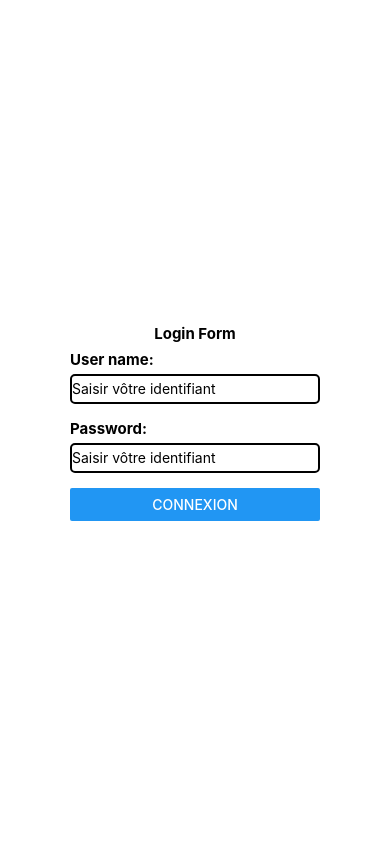
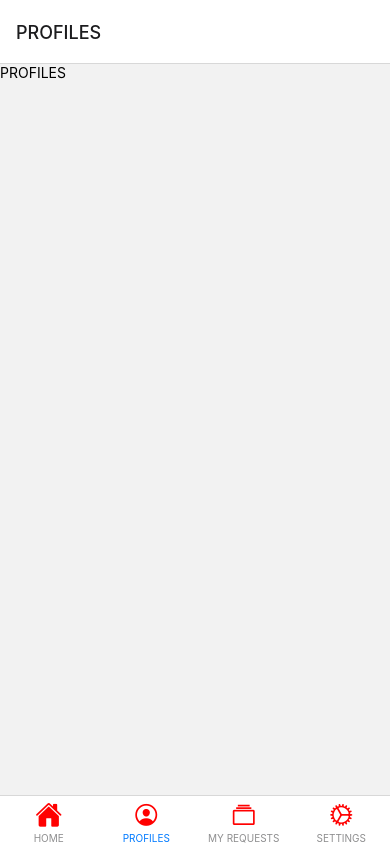
Before and after one commit to Timboliba/staff_travel_management, a React Native app: screen /PROFILES in a window 390 px wide. Built offline with nearby package versions, Linux system fonts and the light colour scheme.

Commit message:
Création d'une paghe d'accueil

```diff
--- a/App.js
+++ b/App.js
@@ -1,23 +1,86 @@
-import { StatusBar } from 'expo-status-bar';
-import { StyleSheet, Text, View } from 'react-native';
-import {TextInput} from 'react-native';
-import Formulaire  from './Formulaire';
+import { NavigationContainer } from "@react-navigation/native";
+import { createBottomTabNavigator } from "@react-navigation/bottom-tabs";
+import { StyleSheet, Text, View, ImageBackground } from "react-native";
+import Ionicons from 'react-native-vector-icons/Ionicons';
+import Formulaire from './Formulaire';
+import Parametres from './Parametres';
+
+const tab = createBottomTabNavigator();
+
+function Accueil() {
+  return (
+    <View style={styles.page}>
+      <Text>HOME</Text>
+    </View>
+  );
+}
+
+function Profil() {
+  return (
+    <View style={styles.page}>
+      <Text>PROFILES</Text>
+    </View>
+  );
+}
+
+function MesDemandes() {
+  return (
+    <View style={styles.page}>
+      <Text>MY  REQUESTS</Text>
+    </View>
+  );
+}
+
+function Parametre() {
+  return (
+    <View style={styles.page}>
+      <Parametres />
+    </View>
+  );
+}
+
+
 
 export default function App() {
   return <>
-    <View style={styles.container}>
-      <Formulaire/>
-    </View>
+    <NavigationContainer>
+      <tab.Navigator
+        screenOptions={({ route }) => ({
+          tabBarIcon: ({ focused, color, size }) => {
+            let iconName;
+            if (route.name == "HOME") {
+              iconName = "home"
+            } else if (route.name == "SETTINGS") {
+              iconName = "cog-outline"
+            }
+            else if (route.name == "PROFILES") {
+              iconName = "person-circle-outline"
+            }
+            else if (route.name == "MY REQUESTS") {
+              iconName = "albums-outline"
+            }
+            return <Ionicons name={iconName} size={27} color='red' />
+          }
+        })}
+      >
+        <tab.Screen name="HOME" component={Accueil} />
+        <tab.Screen name="PROFILES" component={Profil} />
+        <tab.Screen name="MY REQUESTS" component={MesDemandes} />
+        <tab.Screen name="SETTINGS" component={Parametre} />
+      </tab.Navigator>
+    </NavigationContainer>
   </>;
 }
 
 const styles = StyleSheet.create({
   container: {
     flex: 1,
-    backgroundColor: '#fff',
     alignItems: 'center',
-    justifyContent: 'center',
+    justifyContent: 'center'
   },
+  page: {
+    backgroundColor: 'whiteSmoke'
+  }
 
 
 });
--- a/Formulaire.js
+++ b/Formulaire.js
@@ -1,10 +1,11 @@
 import React, { useState } from 'react';
+import Logo from './Logo';
 
-import {TextInput,View,Text,Button,StyleSheet} from 'react-native';
+import { TextInput, View, Text, Button, Image, StyleSheet } from 'react-native';
 
 
 
-const Formulaire=()=>{
+const Formulaire = () => {
     const [username, setUsername] = useState('');
     const [password, setPassword] = useState('');
 
@@ -12,32 +13,33 @@ const Formulaire=()=>{
         alert(`Username: ${username}, Password: ${password}`);
     }
 
-    return<>
-        <View>
-            <Text style={{textAlign:"center",fontSize:15,fontWeight:'bold',marginBottom:7}}>Login Form</Text>
+    return <>
+        <Logo />
+        <View style={{ backgroundColor: 'teal', width: '100%', alignItems: "center", height: '60%', paddingTop: '10%' }}>
             <Text style={styles1.texte}>User name:</Text>
-            <TextInput style={styles1.input} placeholder="Saisir vôtre identifiant" require  onChangeText={setUsername}/>
+            <TextInput style={styles1.input} placeholder="Saisir vôtre identifiant" onChangeText={setUsername} />
             <Text style={styles1.texte}>Password:</Text>
-            <TextInput style={styles1.input} placeholder="Saisir vôtre identifiant" required secureTextEntry={true}  onChangeText={setPassword}/>
-            <Button  title="Connexion" style={styles1.texte,styles1.button} onPress={handleLogin}/>
+            <TextInput style={styles1.input} placeholder="Saisir vôtre identifiant" secureTextEntry={true} onChangeText={setPassword} />
+            <Button title="Connexion" style={{ textDecorationColor: "black", color: "white" }} onPress={handleLogin} />
         </View>
     </>;
 }
 
-const styles1=StyleSheet.create({
-    input:{
-       width:250,
+const styles1 = StyleSheet.create({
+    input: {
+        width: 250,
         borderWidth: 2,
-       borderRadius:5,
-       height:30,
-       marginBottom:15
+        borderRadius: 5,
+        height: 30,
+        marginBottom: 5,
+        backgroundColor: "white"
     },
-      texte:{
-       fontSize:15,
-       fontWeight:'bold',
-       marginBottom:5
+    texte: {
+        fontSize: 15,
+        fontWeight: 'bold',
+        marginBottom: 5
     },
-      button:{
+    button: {
         borderWidth: 1,
         borderColor: '#000000',
     }
--- /dev/null
+++ b/Logo.js
@@ -0,0 +1,10 @@
+import { View, Image } from 'react-native';
+
+const Logo = () => {
+    return <>
+        <View style={{ backgroundColor: "transparent", height: '40%', backgroundColor: "red", padding: 0, margin: 0 }}>
+            <Image source={require('./assets/logo.png')} style={{ height: '100%' }} />
+        </View>
+    </>;
+}
+export default Logo;
--- /dev/null
+++ b/Mode.js
@@ -0,0 +1,6 @@
+const Mode = () => {
+    return <>
+
+    </>;
+}
+export default Mode;
--- /dev/null
+++ b/Parametres.js
@@ -0,0 +1,38 @@
+import { Text, TextInput, View, Image, StyleSheet } from 'react-native';
+import Ionicons from 'react-native-vector-icons/Ionicons';
+
+const Parametres = () => {
+    return <>
+        <View style={{ height: "100%" }}>
+            <View style={StyleParametre.parametreStyle}>
+                <Ionicons name="shield-checkmark-outline" size={27} color='red' /><Text style={StyleParametre.textPara}>Sécurité</Text>
+            </View>
+            <View style={StyleParametre.parametreStyle}>
+                <Ionicons name="color-palette-outline" size={27} color='red' /><Text style={StyleParametre.textPara}>Affichage</Text>
+            </View>
+            <View style={StyleParametre.parametreStyle}>
+                <Ionicons name="language-outline" size={27} color='red' /><Text style={StyleParametre.textPara}>Langues</Text>
+            </View>
+            <View style={StyleParametre.parametreStyle}>
+                <Ionicons name="phone-portrait-outline" size={27} color='red' /><Text style={StyleParametre.textPara}>Appareils</Text>
+            </View>
+        </View>
+    </>;
+}
+
+export default Parametres;
+
+
+const StyleParametre = StyleSheet.create({
+    parametreStyle: {
+        display: 'flex',
+        flexDirection: 'row',
+        alignItems: 'center',
+        paddingBottom: 25,
+        borderBottomColor: 'red',
+        borderBottomWidth: '2'
+    },
+    textPara: {
+        marginLeft: 25
+    }
+})
```
Also changed, not shown: Home.js (+72 -9 lines), MesDemandes.js (added, +11 -0 lines), Profil.js (added, +11 -0 lines), SoumettreUneDemande.js (added, +11 -0 lines), package.json (+10 -1 lines), assets/logo.png (added), 1 other file (tests, documents, lock files or other folders). Lines whose indentation alone changed are shown as unchanged.
